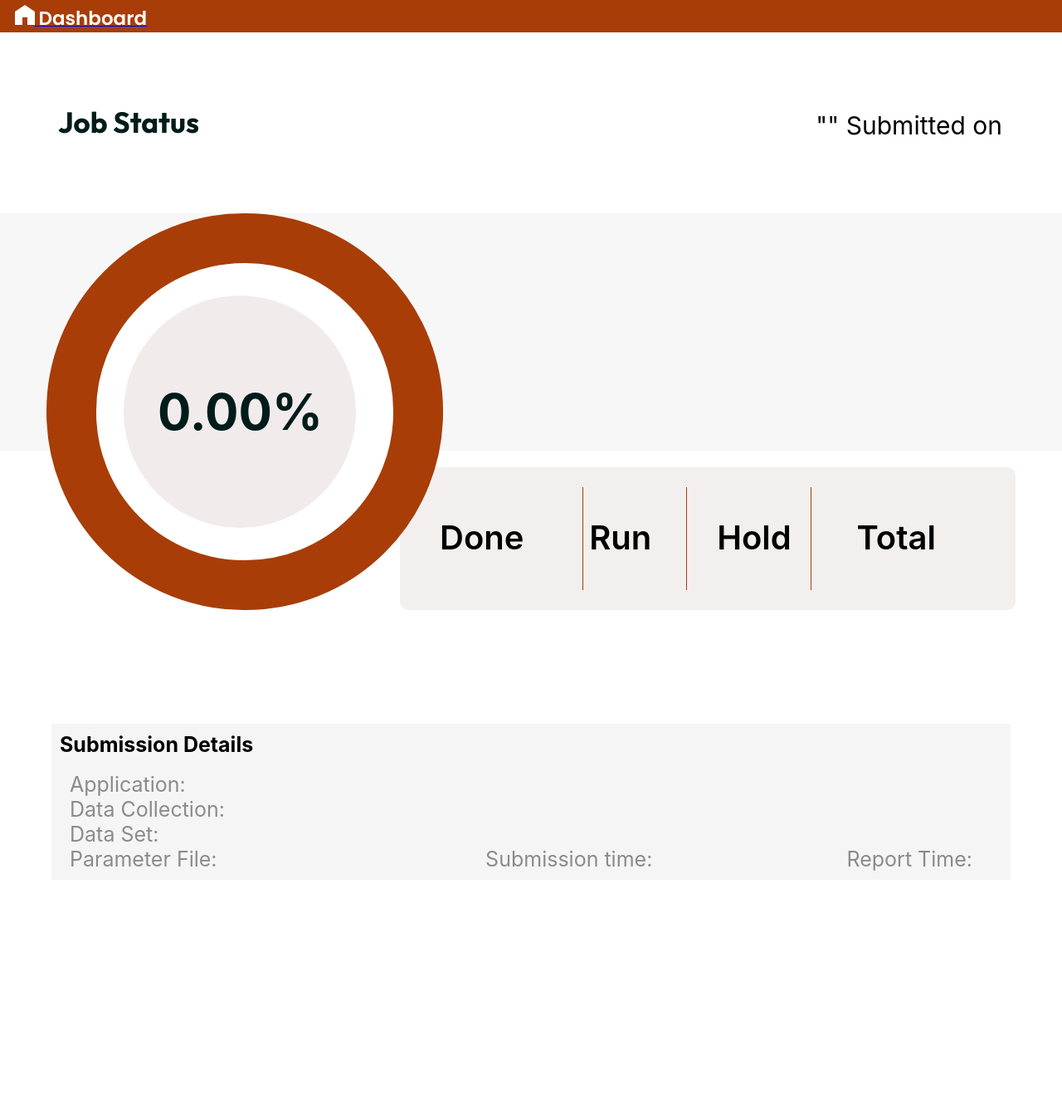
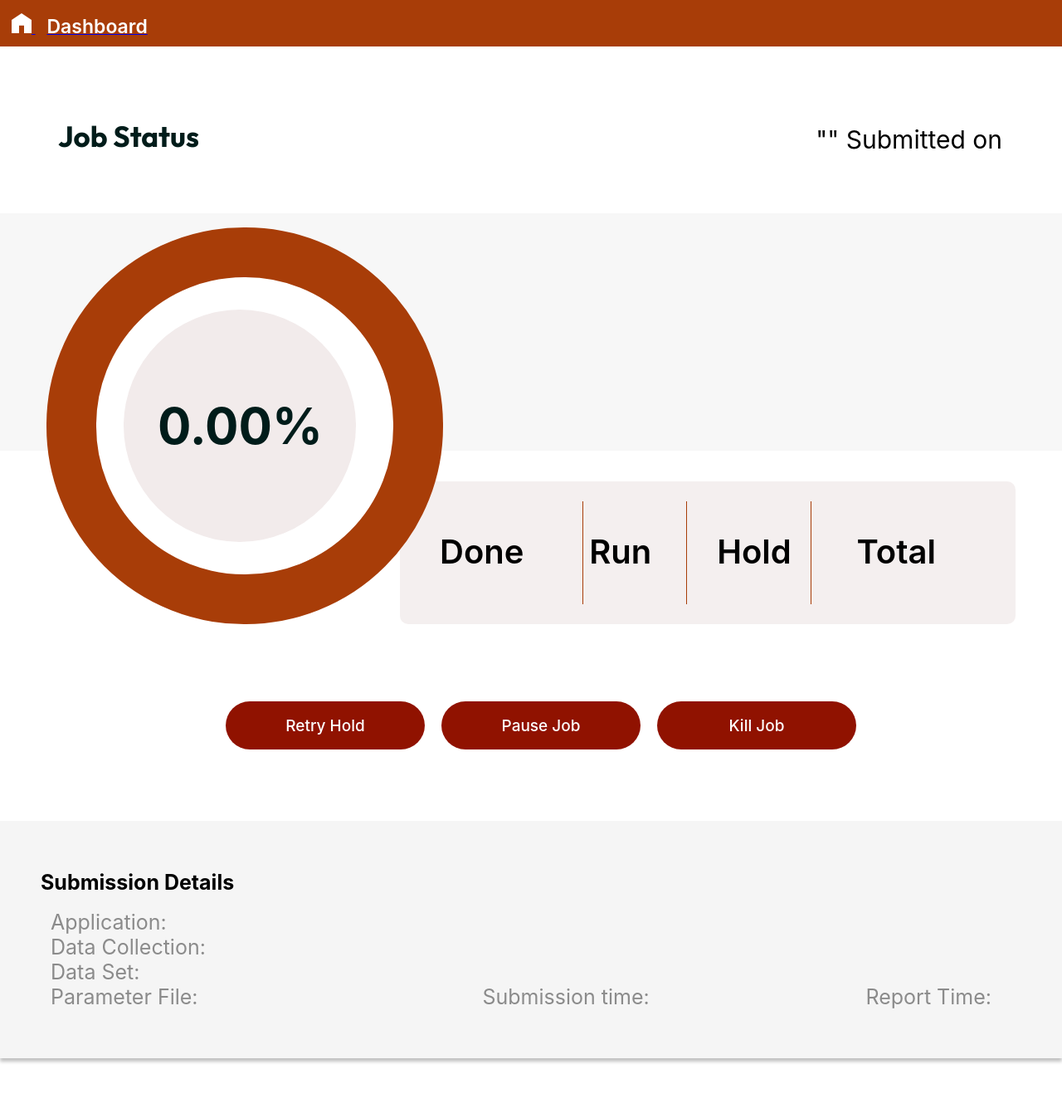
Before and after one commit to SciGaP/eht_htcondor_gateway, a Flask app: template app/templates/EHTGatewayJobStatus.html in a window 1280 px wide. Shown: the whole page at 83% size. Before the commit the page ends 1049 px from the top, so only its background shows below. Run offline with Flask 3, Linux system fonts and the light colour scheme; the template is opened without the code that fills it, so the values that code supplies are empty; some web fonts are replaced.

Commit message:
minor css tweak

```diff
--- a/app/static/ehtjobstatus/css/EHTGatewayJobStatus.css
+++ b/app/static/ehtjobstatus/css/EHTGatewayJobStatus.css
@@ -44,15 +44,27 @@
   align-items: start;
 }
 
+.headerhome_one {
+  padding-left: 14px;
+  padding-right: 14px;
+  padding-top: 10px;
+  padding-bottom: 10px;
+  display: flex;
+  background-color: var(--deep_orange_900);
+  align-items: start;
+}
+
+
 .home_one {
   height: 24px;
   margin-top: 6px;
   width: 24px;
 }
 
+
 .dashboard {
   color: var(--white_a700) !important;
-  font-family: Poppins !important;
+  margin-left: 14px;
   align-self: center;
 }
 
@@ -391,3 +403,36 @@
   top: 0px;
   margin: auto;
 }
+
+.rowvalidate {
+  margin-top: 5px;
+  margin-left: 50px;
+  margin-right: 26px;
+  gap: 20px;
+  align-self: stretch;
+  display: flex;
+  justify-content: flex-end;
+  @media only screen and (max-width: 1050px) {
+    margin-left: 0px;
+    margin-right: 0px;
+  }
+}
+
+.validate_enable {
+  color: white;
+  padding-left: 34px;
+  padding-right: 34px;
+  font-size: 19px;
+  font-weight: 500;
+  align-self: end;
+  background-color: #901200;
+  text-align: center;
+  height: 58px;
+  min-width: 240px;
+  border-radius: var(--radius-sm);
+  @media only screen and (max-width: 550px) {
+    padding-left: 20px;
+    padding-right: 20px;
+  }
+  cursor: pointer;
+}
--- a/app/templates/EHTGatewayJobStatus.html
+++ b/app/templates/EHTGatewayJobStatus.html
@@ -23,12 +23,12 @@
   <body>
     <div class="eht-gateway-job">
       <div>
-        <div class="rowhome_one">
+        <header class="headerhome_one">
           <a href="{{ url_for('website.dashboard') }}">
             <img src="{{ url_for('static', filename='ehtjobstatus/public/images/img_home_white_a700.svg') }}" alt="Home" class="home_one" />
             <span class="dashboard ui heading size-headingxs">Dashboard</span>
         </a>
-        </div>
+        </header>
       </div>
       <div>
         <div class="columnview_one">
@@ -71,7 +71,15 @@
               </div>
             </div>
           </div>
-          <div class="stacksubmission container-xs">
+          <div>
+            <div class="rowvalidate">
+              <button class="flex-row-center-center validate_enable" id="bn-validate">Retry Hold</button>
+              <button class="flex-row-center-center validate_enable" disabled id="bn-submit">Pause Job</button>
+              <button class="flex-row-center-center validate_enable" id="bn-validate">Kill Job</button>
+            </div>
+              </div>
+      </div>
+    <div class="stacksubmission container-xs">
             <div class="rowsubmission">
               <div class="columnsubmissio">
                 <h4 class="ui heading size-headings">Submission Details</h4>
```
